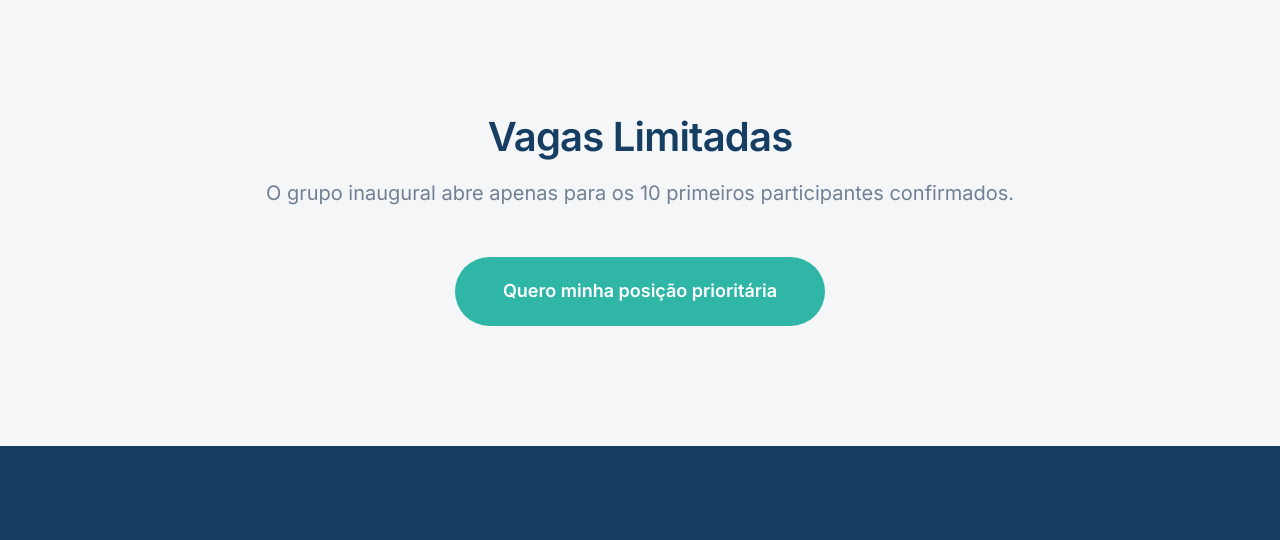
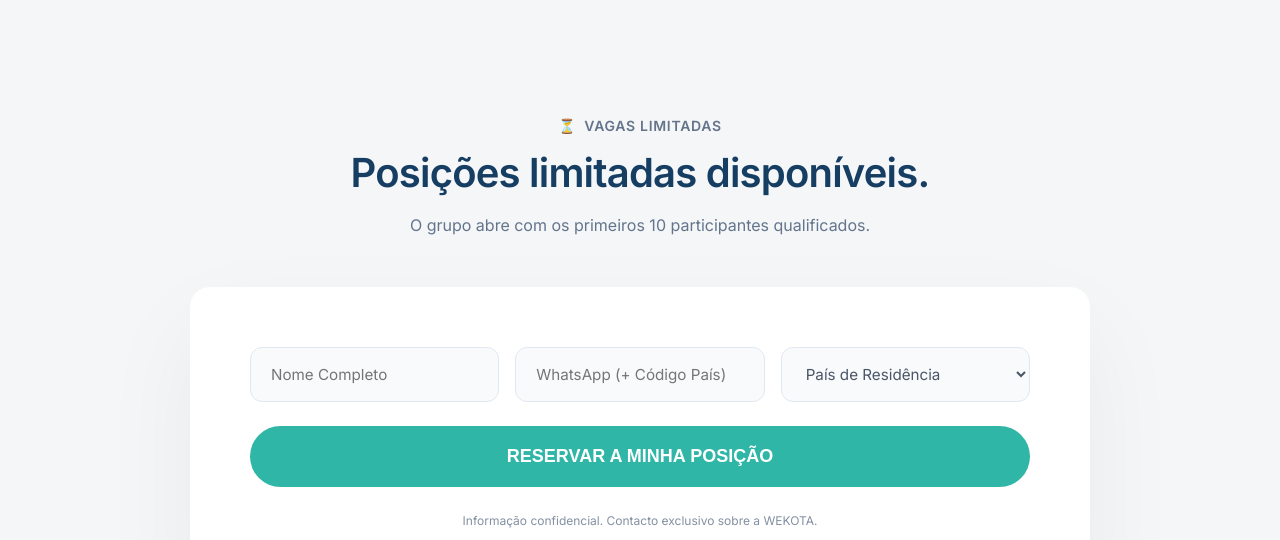
Before and after one commit to avidacomsucesso-cmd/wekota2, a website built with Vite: page index.html in a window 1280 px wide. Shown: the part 3950-4490 px from the top of the page. Built offline with nearby package versions, Linux system fonts and the light colour scheme.

Commit message:
style: restored urgency/lead form as requested

```diff
--- a/index.html
+++ b/index.html
@@ -197,14 +197,39 @@
       </div>
     </section>
 
-    <!-- 7️⃣ URGENCY SECTION (REPOSITIONED) -->
+    <!-- 7️⃣ URGENCY SECTION (RESTORED FORM) -->
     <section class="section-padding bg-light" id="reservar">
       <div class="container text-center">
-        <h2 class="urgency__headline" style="color: var(--navy);">Vagas Limitadas</h2>
-        <p class="urgency__text" style="color: var(--gray);">O grupo inaugural abre apenas para os 10 primeiros
-          participantes confirmados.</p>
-        <a href="https://wa.me/351000000000?text=Olá!%20Quero%20reservar%20minha%20posição%20no%20grupo%20WEKOTA."
-          class="btn btn--primary btn--lg">Quero minha posição prioritária</a>
+        <div
+          style="display: inline-flex; align-items: center; gap: 8px; font-size: 0.875rem; color: var(--gray); font-weight: 600; margin-bottom: 12px; text-transform: uppercase; letter-spacing: 0.05em;">
+          <span>⏳</span> Vagas limitadas
+        </div>
+        <h2 class="hero__headline" style="font-size: 2.5rem; margin-bottom: 16px;">Posições limitadas disponíveis.</h2>
+        <p style="color: var(--gray); margin-bottom: 48px;">O grupo abre com os primeiros 10 participantes qualificados.
+        </p>
+
+        <div class="form-card">
+          <form class="lead-form">
+            <div class="form-grid">
+              <input type="text" placeholder="Nome Completo" required class="form-input">
+              <input type="text" placeholder="WhatsApp (+ Código País)" required class="form-input">
+              <select class="form-input" required>
+                <option value="" disabled selected>País de Residência</option>
+                <option value="Portugal">Portugal</option>
+                <option value="Espanha">Espanha</option>
+                <option value="Outro">Outro</option>
+              </select>
+            </div>
+            <button type="submit" class="btn btn--primary btn--full btn--lg" style="margin-top: 24px;">RESERVAR A MINHA
+              POSIÇÃO</button>
+          </form>
+          <p style="font-size: 0.75rem; color: var(--gray); margin-top: 24px; opacity: 0.8;">Informação confidencial.
+            Contacto exclusivo sobre a WEKOTA.</p>
+        </div>
+
+        <div style="margin-top: 32px; font-size: 1rem; color: var(--gray); font-weight: 600;">
+          6 de 10 vagas confirmadas
+        </div>
       </div>
     </section>
   </main>
--- a/style.css
+++ b/style.css
@@ -293,6 +293,40 @@ svg {
     color: var(--gray);
 }
 
+/* FORM STYLES */
+.form-card {
+    background: var(--white);
+    padding: 60px;
+    border-radius: 20px;
+    box-shadow: 0 40px 100px rgba(0, 0, 0, 0.05);
+    max-width: 900px;
+    margin: 0 auto;
+}
+
+.form-grid {
+    display: grid;
+    grid-template-columns: 1fr 1fr 1fr;
+    gap: 16px;
+}
+
+.form-input {
+    width: 100%;
+    padding: 16px 20px;
+    background: #F8FAFC;
+    border: 1px solid #E2E8F0;
+    border-radius: 12px;
+    font-family: inherit;
+    font-size: 0.95rem;
+    color: var(--dark-text);
+    transition: var(--transition);
+}
+
+.form-input:focus {
+    outline: none;
+    border-color: var(--teal);
+    background: var(--white);
+}
+
 /* URGENCY */
 .urgency__headline {
     color: var(--white);
@@ -410,4 +444,12 @@ svg {
         width: 50px;
         height: 50px;
     }
+
+    .form-card {
+        padding: 32px 20px;
+    }
+
+    .form-grid {
+        grid-template-columns: 1fr;
+    }
 }
```
